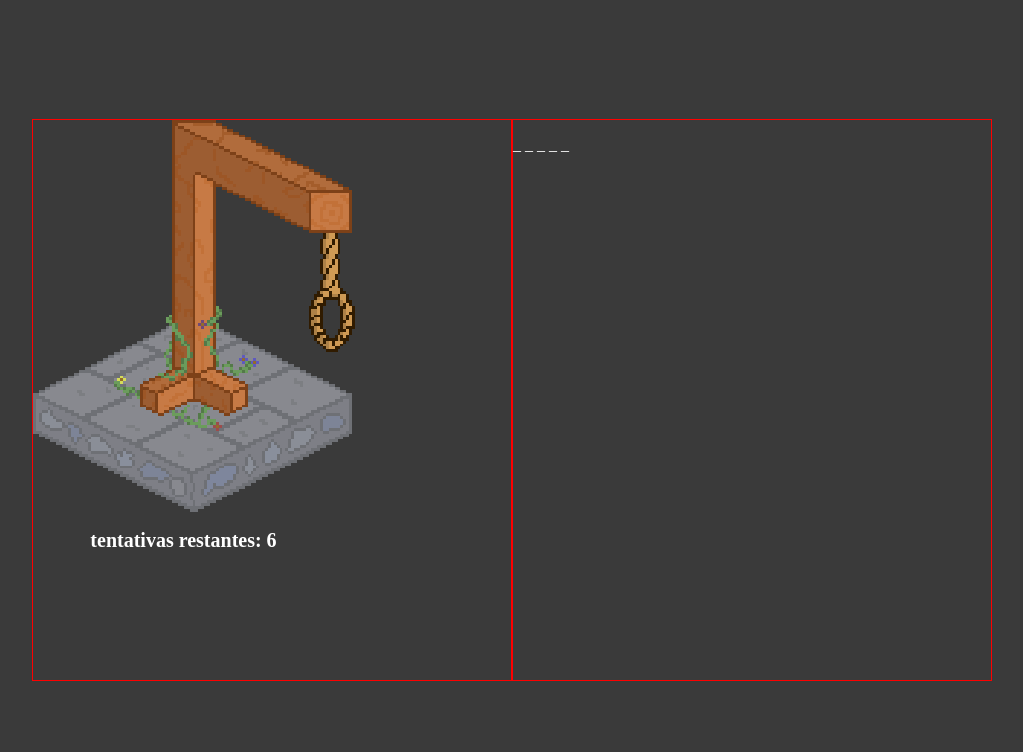
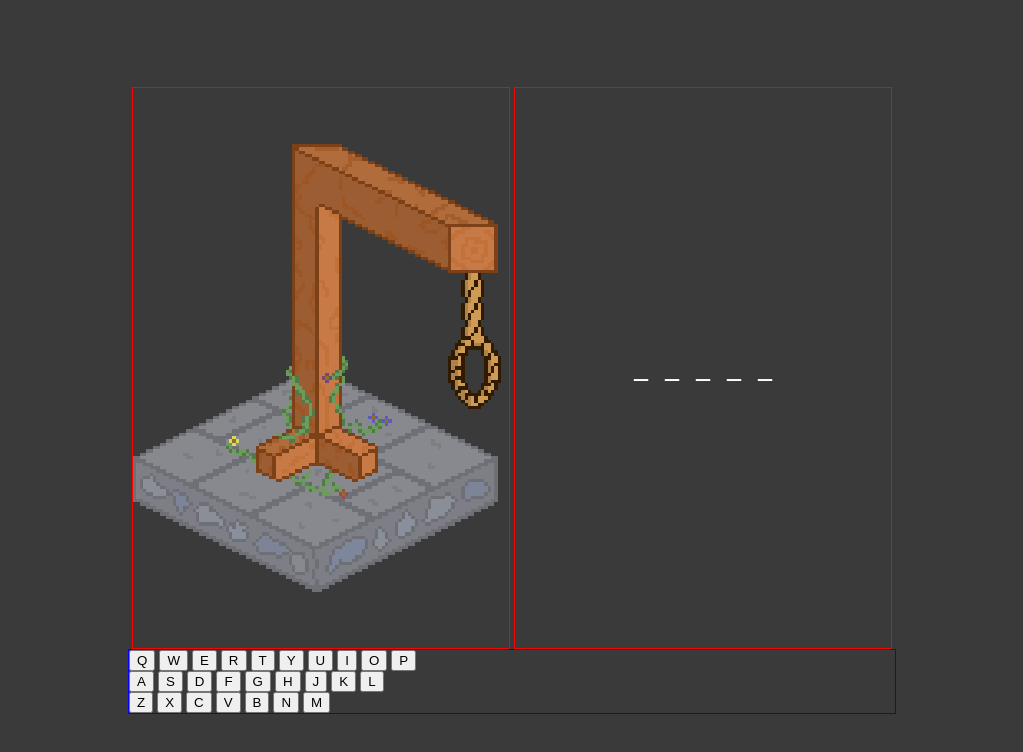
Before and after one commit to LucianoKohler/forca, a plain HTML site: page index.html in a window 1280 px wide. Shown: the whole page, without its empty margins (128-1151 px from the left). Drawn offline with Linux system fonts and the light colour scheme.

Commit message:
Aula, adicionei o form

```diff
--- a/css/style.css
+++ b/css/style.css
@@ -5,23 +5,36 @@ body{
     color: white;
     justify-content: center;
     align-items: center;
+    flex-wrap: wrap;
 }
 
 .container{
     display: flex;
     justify-content: space-evenly;
     align-items: center;
-    width: 75%;
+    width: 60%;
+    flex-wrap: wrap;
 }
 
 .forca, .palavra{
     border: 1px solid red;
-    width:50%;
+    width:48.98%;
     height: 70vh;
 }
 
+.palavra{
+    display: flex;
+    align-items: center;
+    justify-content: center;
+    font-size: 1.5em;
+    word-spacing: 10px;
+}
+
 #svg{
-    height: 70%;
+    position: relative;
+    top: 10%;
+    bottom: 10%;
+    height: 80%;
 }
 
 .forca h1{
@@ -29,3 +42,9 @@ body{
     position: relative;
     left: 12%;
 }
+
+.teclado{
+    width: 100%;
+    border: 1px solid blue;
+    display: grid;
+}
--- a/index.html
+++ b/index.html
@@ -5,17 +5,49 @@
     <meta http-equiv="X-UA-Compatible" content="IE=edge">
     <meta name="viewport" content="width=device-width, initial-scale=1.0">
     <link rel="stylesheet" href="css/style.css">
-    <title>Document</title>
+    <title>forca</title>
 </head>
 <body>
     <div class="container">
         <div class="forca">
             <img id="svg" src="img/forca.svg">
-            <h1>tentativas restantes: 6</h1>
         </div>
-        <div class="palavra"><p>_ _ _ _ _</p></div>
-        <div class="erros"></div>
+        <div class="palavra"><h3>_ _ _ _ _</h3></div>
+        <div class="teclado">
+            <form action="">
+                <button>Q</button>
+                <button>W</button>
+                <button>E</button>
+                <button>R</button>
+                <button>T</button>
+                <button>Y</button>
+                <button>U</button>
+                <button>I</button>
+                <button>O</button>
+                <button>P</button>
+                <br>
+                <button>A</button>
+                <button>S</button>
+                <button>D</button>
+                <button>F</button>
+                <button>G</button>
+                <button>H</button>
+                <button>J</button>
+                <button>K</button>
+                <button>L</button>
+                <br>
+                <button>Z</button>
+                <button>X</button>
+                <button>C</button>
+                <button>V</button>
+                <button>B</button>
+                <button>N</button>
+                <button>M</button>
+            </form>
+        </div>
     </div>
+
+
 
 
 
```
